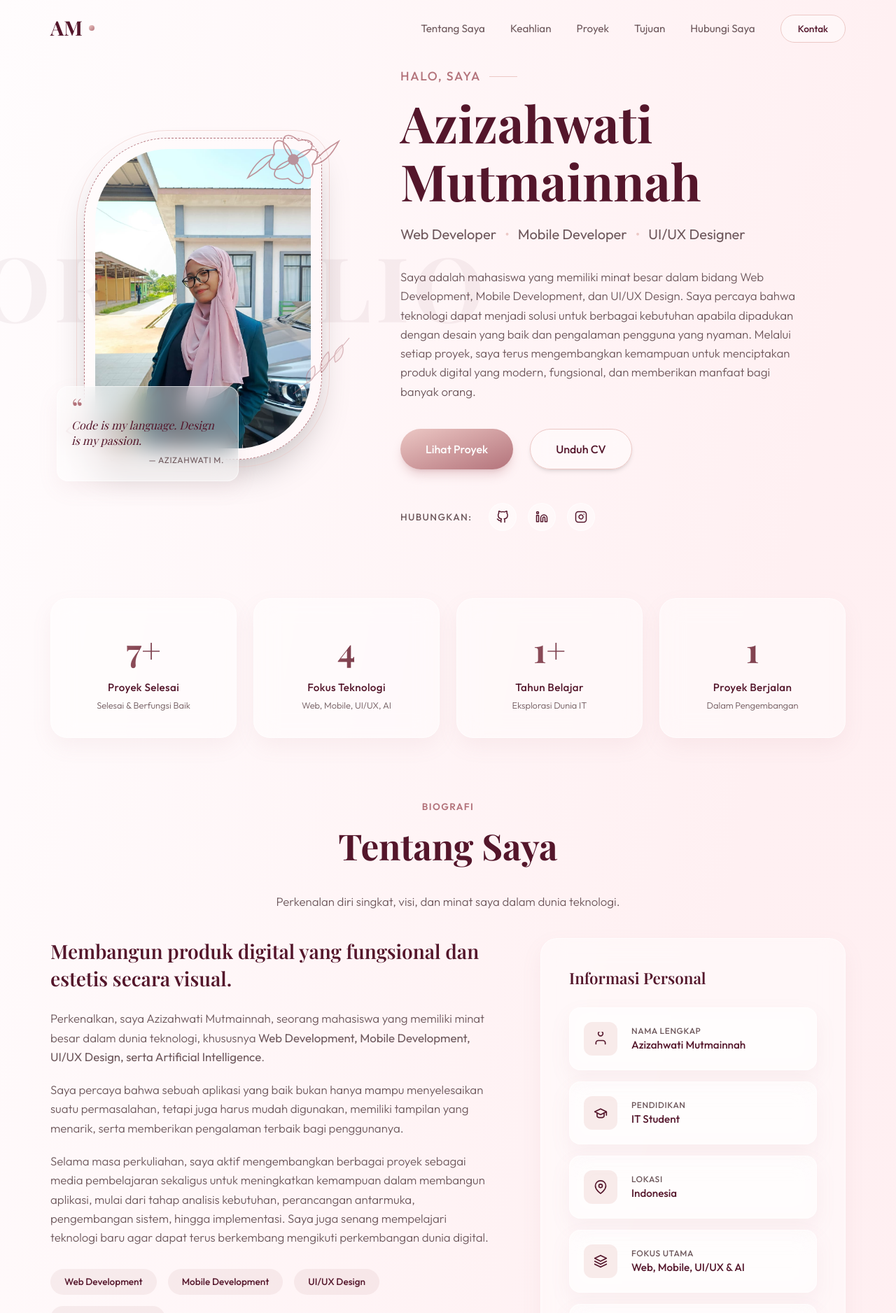
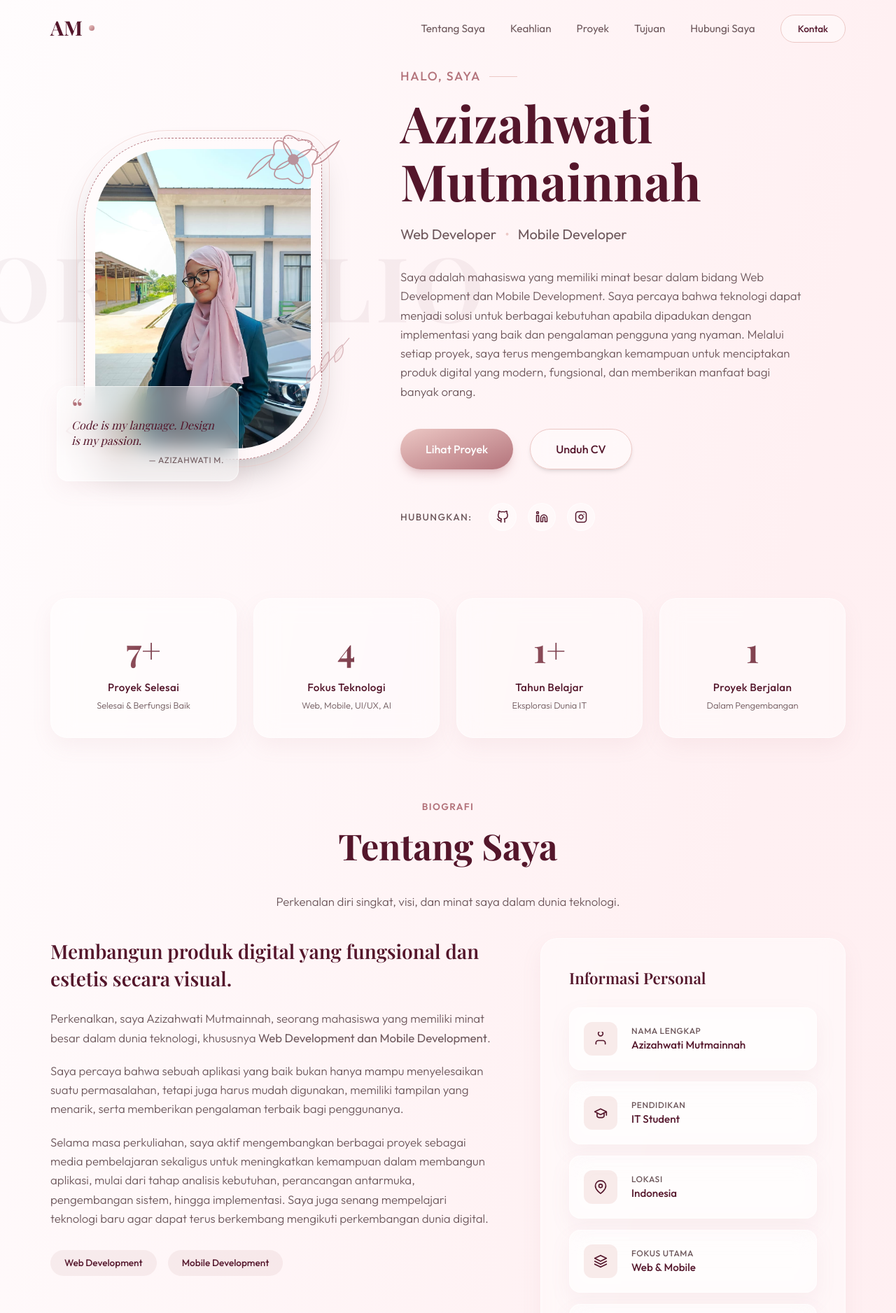
Before and after one commit to izaa665/izaa, a Next.js app: page / in a window 1280 px wide. Shown: the top 1877 px of the page at 70% size. Built offline with nearby package versions, Linux system fonts and the light colour scheme; a web font is replaced by a local one.

Commit message:
Remove Artificial Intelligence and UI/UX mentions

```diff
--- a/src/components/About.tsx
+++ b/src/components/About.tsx
@@ -53,7 +53,7 @@ export default function About() {
     },
     {
       label: "Fokus Utama",
-      value: "Web, Mobile, UI/UX & AI",
+      value: "Web & Mobile",
       icon: (
         <>
           <polygon points="12 2 2 7 12 12 22 7 12 2" />
@@ -107,7 +107,7 @@ export default function About() {
             </h3>
             <div className="font-sans text-[1.05rem] text-[#6e585c] font-light leading-relaxed mb-8 space-y-5">
               <p>
-                Perkenalkan, saya Azizahwati Mutmainnah, seorang mahasiswa yang memiliki minat besar dalam dunia teknologi, khususnya <strong>Web Development, Mobile Development, UI/UX Design, serta Artificial Intelligence</strong>.
+                Perkenalkan, saya Azizahwati Mutmainnah, seorang mahasiswa yang memiliki minat besar dalam dunia teknologi, khususnya <strong>Web Development dan Mobile Development</strong>.
               </p>
               <p>
                 Saya percaya bahwa sebuah aplikasi yang baik bukan hanya mampu menyelesaikan suatu permasalahan, tetapi juga harus mudah digunakan, memiliki tampilan yang menarik, serta memberikan pengalaman terbaik bagi penggunanya.
@@ -120,8 +120,6 @@ export default function About() {
               {[
                 "Web Development",
                 "Mobile Development",
-                "UI/UX Design",
-                "Artificial Intelligence",
               ].map((badge) => (
                 <span
                   key={badge}
--- a/src/components/Hero.tsx
+++ b/src/components/Hero.tsx
@@ -32,11 +32,9 @@ export default function Hero() {
             <span>Web Developer</span>
             <span className="text-[#ecc8c5]">•</span>
             <span>Mobile Developer</span>
-            <span className="text-[#ecc8c5]">•</span>
-            <span>UI/UX Designer</span>
           </div>
           <p className="font-sans text-[0.95rem] sm:text-[1.05rem] text-[#6e585c] font-light leading-relaxed max-w-[580px] mb-8 sm:mb-10">
-            Saya adalah mahasiswa yang memiliki minat besar dalam bidang Web Development, Mobile Development, dan UI/UX Design. Saya percaya bahwa teknologi dapat menjadi solusi untuk berbagai kebutuhan apabila dipadukan dengan desain yang baik dan pengalaman pengguna yang nyaman. Melalui setiap proyek, saya terus mengembangkan kemampuan untuk menciptakan produk digital yang modern, fungsional, dan memberikan manfaat bagi banyak orang.
+            Saya adalah mahasiswa yang memiliki minat besar dalam bidang Web Development dan Mobile Development. Saya percaya bahwa teknologi dapat menjadi solusi untuk berbagai kebutuhan apabila dipadukan dengan implementasi yang baik dan pengalaman pengguna yang nyaman. Melalui setiap proyek, saya terus mengembangkan kemampuan untuk menciptakan produk digital yang modern, fungsional, dan memberikan manfaat bagi banyak orang.
           </p>
           <div className="flex gap-4 sm:gap-6 mb-8 sm:mb-12 flex-wrap justify-center lg:justify-start">
             <a
--- a/src/components/Projects.tsx
+++ b/src/components/Projects.tsx
@@ -51,7 +51,7 @@ export default function Projects({ onSelectProject }: ProjectsProps) {
       desc: "Sistem absensi berbasis pengenalan wajah yang memanfaatkan teknologi Computer Vision dan Machine Learning untuk absensi otomatis.",
       status: "Selesai",
       statusClass: "bg-[#e1fbf2] text-[#0e8a5f]",
-      category: "AI / Web",
+      category: "Web Application",
       techs: ["Python", "Flask", "OpenCV", "MTCNN", "FaceNet", "KNN", "MySQL"],
       icon: (
         <svg viewBox="0 0 24 24" fill="none" stroke="currentColor" strokeWidth="1.5" className="w-11 h-11 mb-3 opacity-85">
@@ -160,7 +160,7 @@ export default function Projects({ onSelectProject }: ProjectsProps) {
             Project
           </h2>
           <p className="font-sans text-[1.05rem] text-[#6e585c] font-light max-w-[700px] mx-auto mt-4">
-            Selama proses belajar dan pengembangan kemampuan, saya telah mengerjakan berbagai proyek dalam bidang pengembangan aplikasi mobile, website, UI/UX, serta implementasi Artificial Intelligence.
+            Selama proses belajar dan pengembangan kemampuan, saya telah mengerjakan berbagai proyek dalam bidang pengembangan aplikasi mobile dan website.
           </p>
         </div>
 
```
